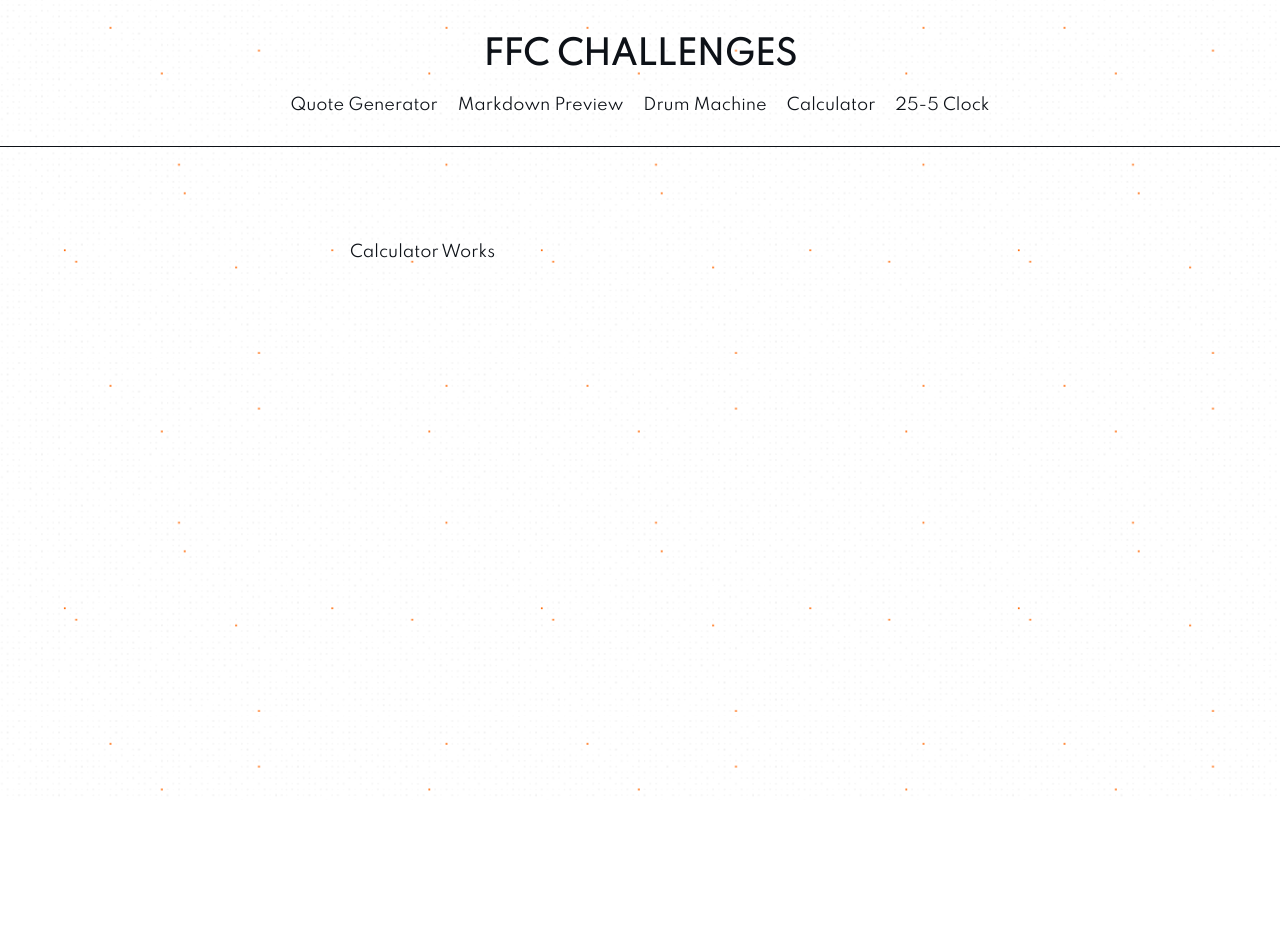
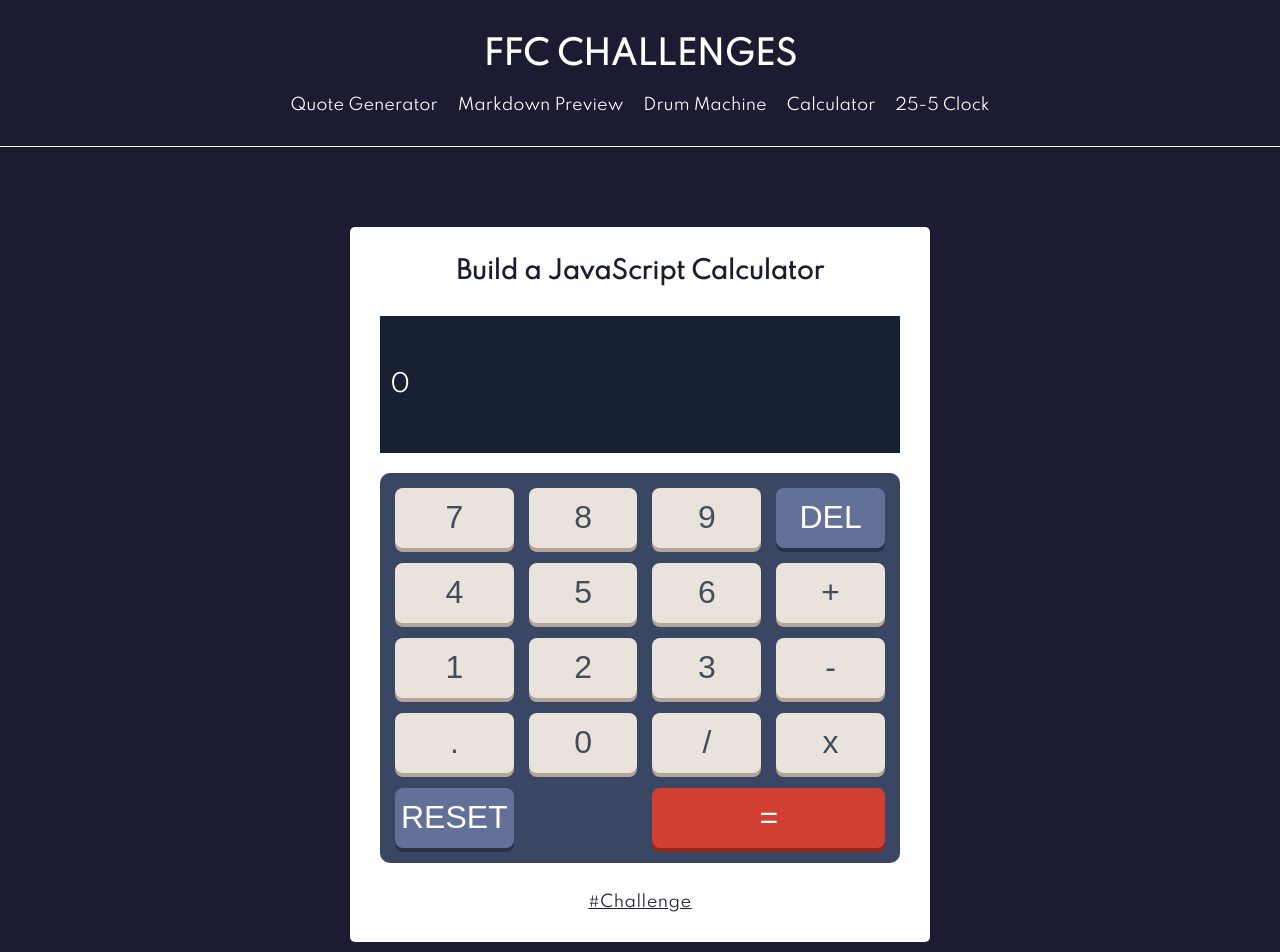
Before and after one commit to RoXxIV/evan-hermier-ffc-challenges, a Vue app: page /calculator in a window 1280 px wide. Shown: the top 952 px of the page. Before the commit the page ends 800 px from the top, so only its background shows below. Built offline with nearby package versions, Linux system fonts and the light colour scheme; what vue3-markdown-it would draw is missing.

Commit message:
ajout calculator challenge

```diff
--- a/src/App.vue
+++ b/src/App.vue
@@ -154,7 +154,7 @@ export default {
 <style>
 header {
   padding: 15px;
-  border-bottom: 1px solid var(--black);
+  border-bottom: 1px solid var(--light);
   text-align: center;
 }
 nav ul {
@@ -165,7 +165,7 @@ nav ul li {
   margin: 0px 10px;
 }
 nav ul li:hover span {
-  color: var(--orange);
+  opacity: 0.8;
 }
 /***___Mobile Nav___***/
 #mobileNav {
@@ -183,14 +183,14 @@ nav ul li:hover span {
   align-items: center;
   margin: 0px 24px;
   padding: 20px 0px;
-  border-bottom: 1px solid var(--black);
+  border-bottom: 1px solid var(--light);
 }
 .circle {
   width: 20px;
   height: 20px;
   border-radius: 50%;
   margin-right: 25px;
-  background: var(--orange);
+  background: var(--light);
 }
 /***___Media Queries___***/
 /***___Mobile, Moins de 668px___***/
@@ -206,7 +206,7 @@ nav ul li:hover span {
     display: none;
   }
   #mobileNav ul {
-    background: white;
+    background: var(--dark);
   }
 }
 </style>
--- a/src/assets/styles/mobile-nav.css
+++ b/src/assets/styles/mobile-nav.css
@@ -22,7 +22,7 @@
 }
 .line {
   fill: none;
-  stroke: var(--black);
+  stroke: var(--light);
   stroke-width: 6;
   transition: stroke-dasharray 600ms cubic-bezier(0.4, 0, 0.2, 1),
     stroke-dashoffset 600ms cubic-bezier(0.4, 0, 0.2, 1);
--- a/src/assets/styles/style.css
+++ b/src/assets/styles/style.css
@@ -2,6 +2,8 @@
 :root {
   --black: #0d1117;
   --orange: #ffcdae;
+  --dark: #1b1b32;
+  --light: white;
 }
 * {
   outline: none;
@@ -19,8 +21,8 @@ html {
   box-sizing: border-box;
 }
 body {
-  background-image: url(../images/pattern-randomized.svg);
-  color: var(--black);
+  color: white;
+  background: var(--dark);
   margin: 0px;
   padding: 0px;
   font-family: "Spartan", sans-serif;
--- a/src/components/Calculator/Calculator.vue
+++ b/src/components/Calculator/Calculator.vue
@@ -1,11 +1,216 @@
 <template>
-  <p>Calculator Works</p>
+  <section>
+    <h2>Build a JavaScript Calculator</h2>
+    <!--Result-->
+    <div id="screen">
+      <p id="display">{{ result }}</p>
+      <p>{{ current }}</p>
+    </div>
+    <!--Calculator-->
+    <div id="keypad">
+      <!--number/symbol-->
+
+      <button id="seven" class="greyKey" @click="pressedButton('7')">7</button>
+      <button id="eight" class="greyKey" @click="pressedButton('8')">8</button>
+      <button id="nine" class="greyKey" @click="pressedButton('9')">9</button>
+      <button class="blueKey" @click="pressedButton('DEL')">DEL</button>
+      <button id="four" class="greyKey" @click="pressedButton('4')">4</button>
+      <button id="five" class="greyKey" @click="pressedButton('5')">5</button>
+      <button id="six" class="greyKey" @click="pressedButton('6')">6</button>
+      <button id="add" class="greyKey" @click="pressedButton('+')">+</button>
+      <button id="one" class="greyKey" @click="pressedButton('1')">1</button>
+      <button id="two" class="greyKey" @click="pressedButton('2')">2</button>
+      <button id="three" class="greyKey" @click="pressedButton('3')">3</button>
+      <button id="subtract" class="greyKey" @click="pressedButton('-')">
+        -
+      </button>
+      <button id="decimal" class="greyKey" @click="pressedButton('.')">
+        .
+      </button>
+      <button id="zero" class="greyKey" @click="pressedButton('0')">0</button>
+      <button id="divide" class="greyKey" @click="pressedButton('/')">/</button>
+      <button id="multiply" class="greyKey" @click="pressedButton('*')">
+        x
+      </button>
+
+      <button
+        id="clear"
+        class="blueKey resetsign"
+        @click="pressedButton('RESET')"
+      >
+        RESET
+      </button>
+      <button id="equals" class="redKey equal-sign" @click="pressedButton('=')">
+        =
+      </button>
+    </div>
+    <div class="link-to-challenge">
+      <a
+        href="https://www.freecodecamp.org/learn/front-end-development-libraries/front-end-development-libraries-projects/build-a-javascript-calculator"
+        target="_blank"
+        rel="noopener noreferrer"
+        >#Challenge</a
+      >
+    </div>
+  </section>
 </template>
 
 <script>
 export default {
   name: "calculator",
+  data() {
+    return {
+      current: "",
+      result: 0,
+    };
+  },
+  methods: {
+    pressedButton(key) {
+      if (key.match(/^[0-9]+$/) != null) {
+        this.addDigit(key);
+      } else if (key === "." && this.current) {
+        this.addDigit(key);
+      } else if (key === "RESET") {
+        this.reset();
+      } else if (key === "DEL") {
+        this.del();
+      } else if (key.match(/[-+*/]/) != null) {
+        this.addSymbole(key);
+      } else if (key === "=") {
+        this.total(this.current);
+      }
+      this.showLog();
+    },
+    // ADD DIGIT
+    addDigit(digit) {
+      if (
+        digit === "." &&
+        this.current.charAt(this.current.length - 1).match(/[-+*.]/)
+      ) {
+        return;
+      }
+      this.current += digit;
+    },
+    // ADD SYMBOLE
+    addSymbole(symbole) {
+      // if "current" isn't empty && the previous entry is not a symbol   :
+      if (
+        this.current &&
+        !this.current.charAt(this.current.length - 1).match(/[-+*]/)
+      ) {
+        this.current += symbole;
+      }
+    },
+    // CLEAR
+    reset() {
+      this.current = "";
+      this.result = 0;
+    },
+    // DELETE
+    del() {
+      this.current = this.current.slice(0, -1);
+    },
+    // TOTALE
+    total(str) {
+      let result = new Function("return " + str)();
+      this.result = result;
+    },
+    // SHOW CONSOLE.LOG
+    showLog() {
+      console.log(this.current);
+      console.log(this.result);
+    },
+  },
 };
 </script>
 
-<style scoped></style>
+<style scoped>
+section {
+  background: white;
+  padding: 30px;
+  border-radius: 5px;
+}
+h2 {
+  margin: 0;
+  text-align: center;
+  color: var(--dark);
+  font-weight: bold;
+}
+#screen {
+  background-color: hsl(224, 36%, 15%);
+  width: 100%;
+  color: white;
+  display: flex;
+  justify-content: space-between;
+  padding: 30px 20px 30px 10px;
+  margin-top: 30px;
+}
+#display {
+  font-size: 1.5em;
+}
+#keypad {
+  display: grid;
+  grid-template-columns: repeat(4, 1fr);
+  grid-gap: 15px;
+  padding: 15px;
+  background-color: hsl(222, 26%, 31%);
+  border-radius: 10px;
+  margin-top: 20px;
+}
+#keypad button {
+  border-radius: 8px;
+  border: none;
+  height: 60px;
+  font-size: 32px;
+  cursor: pointer;
+}
+.reset-sign {
+  grid-column-start: 1;
+  grid-column-end: 3;
+}
+.equal-sign {
+  grid-column-start: 3;
+  grid-column-end: 5;
+}
+.greyKey {
+  background-color: hsl(30, 25%, 89%);
+  box-shadow: 0px 4px 0px hsl(28, 16%, 65%);
+  color: hsl(221, 14%, 31%);
+}
+.greyKey:active {
+  box-shadow: 0px 2px 0px hsl(30, 6%, 51%);
+}
+.redKey {
+  background-color: hsl(6, 63%, 50%);
+  box-shadow: 0px 4px 0px hsl(6, 70%, 34%);
+  color: white;
+}
+.redKey:active {
+  box-shadow: 0px 2px 0px hsl(6, 67%, 29%);
+}
+.blueKey {
+  background-color: hsl(225, 21%, 49%);
+  box-shadow: 0px 4px 0px hsl(223, 25%, 22%);
+  color: white;
+}
+.blueKey:active {
+  box-shadow: 0px 2px 0px hsl(223, 25%, 22%);
+}
+.link-to-challenge {
+  text-align: center;
+  text-decoration: underline;
+  letter-spacing: 0.5px;
+  margin-top: 30px;
+  color: var(--dark);
+}
+/***___Media Queries___***/
+/***___Mobile, Moins de 668px___***/
+@media (max-width: 667.98px) {
+  #keypad {
+    display: grid;
+    grid-template-columns: 1fr 1fr 1fr 1fr;
+    grid-gap: 10px;
+    padding: 10px;
+  }
+}
+</style>
--- a/src/components/Markdown/Markdown.vue
+++ b/src/components/Markdown/Markdown.vue
@@ -95,17 +95,17 @@ h2 {
   margin-top: 0;
   text-align: center;
   font-weight: bold;
-  color: #1b1b32;
+  color: var(--light);
 }
 #content {
   display: flex;
   flex-direction: column;
   justify-content: center;
   padding: 10px;
-  background: white;
+  background: var(--light);
   width: 100%;
   min-width: 80%;
-  border: 1px solid #4949492d;
+  border: 1px solid var(--dark);
   border-radius: 5px;
   padding: 30px;
 }
@@ -115,19 +115,19 @@ h2 {
 #editorContent > h3:first-of-type {
   font-size: 1.8em;
   margin-top: 0px;
-  color: #1b1b32;
+  color: var(--dark);
 }
 #previewContent > h3:first-of-type {
   text-align: center;
   font-size: 1.8em;
-  color: #1b1b32;
+  color: var(--dark);
 }
 #markown {
-  border: 1px solid var(--black);
+  border: 1px solid var(--dark);
   padding: 10px;
   border-radius: 5px;
   background: #1b1b32;
-  color: #f5f6f7;
+  color: var(--light);
 }
 .link-to-challenge {
   text-align: center;
--- a/src/components/QuoteGenerator/QuoteGenerator.vue
+++ b/src/components/QuoteGenerator/QuoteGenerator.vue
@@ -84,7 +84,7 @@ section {
   flex-direction: column;
   justify-content: space-between;
   padding: 100px;
-  border: 3px solid var(--black);
+  border: 3px solid var(--light);
   border-radius: 5px;
   box-shadow: rgba(50, 50, 93, 0.25) 0px 30px 60px -12px inset,
     rgba(0, 0, 0, 0.3) 0px 18px 36px -18px inset;
@@ -92,7 +92,7 @@ section {
 h2 {
   margin: 0;
   text-align: center;
-  color: white;
+  color: var(--light);
   font-weight: bold;
 }
 #quote-box {
@@ -125,7 +125,7 @@ h2 {
   margin: 50px 20px 0px 20px;
 }
 #buttons a {
-  color: white;
+  color: var(--light);
   padding: 10px;
   margin: 0;
   cursor: pointer;
@@ -139,7 +139,7 @@ h2 {
 .link-to-challenge {
   text-align: center;
   text-decoration: underline;
-  color: white;
+  color: var(--light);
   letter-spacing: 0.5px;
 }
 /***___Media Queries___***/
@@ -159,7 +159,7 @@ h2 {
     margin-top: 50px;
   }
   #buttons a {
-    color: white;
+    color: var(--light);
     text-align: center;
     padding: 10px;
     margin: 5px auto;
```
